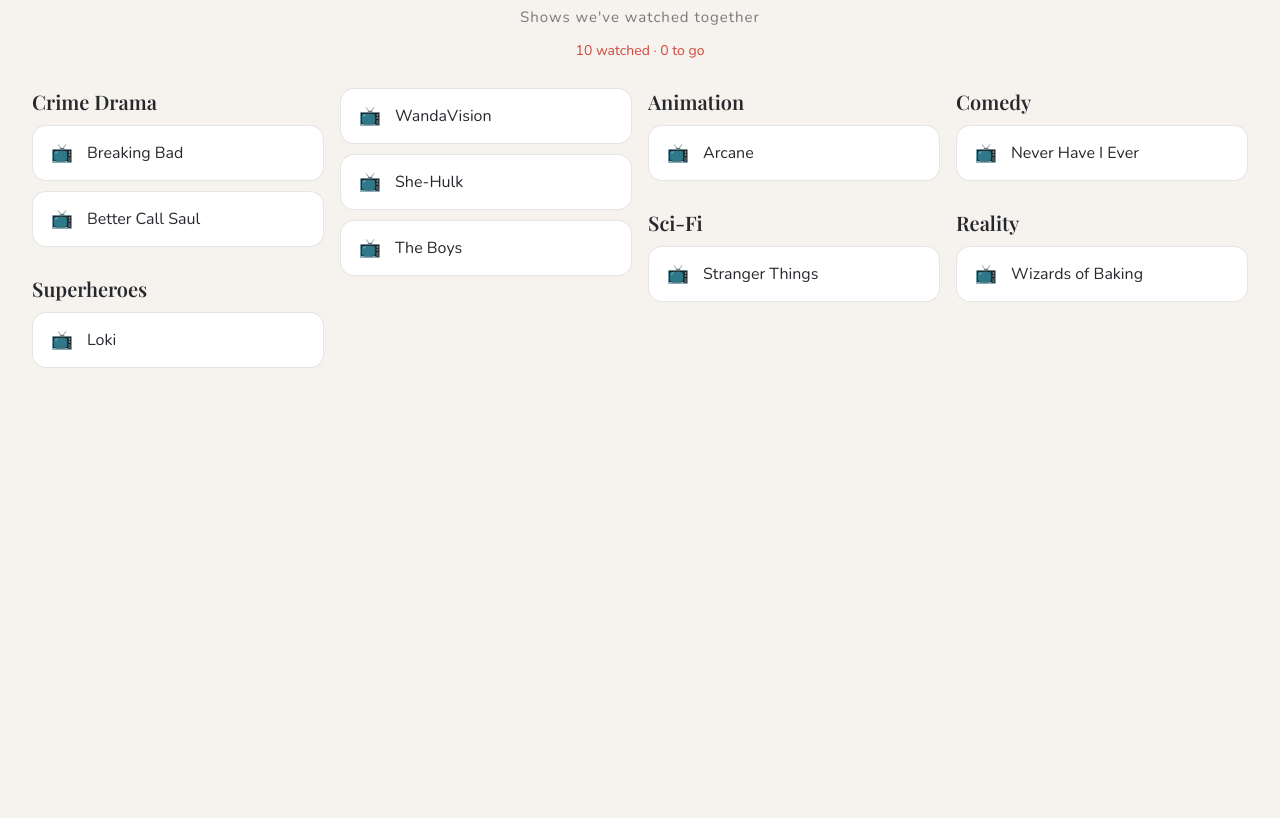
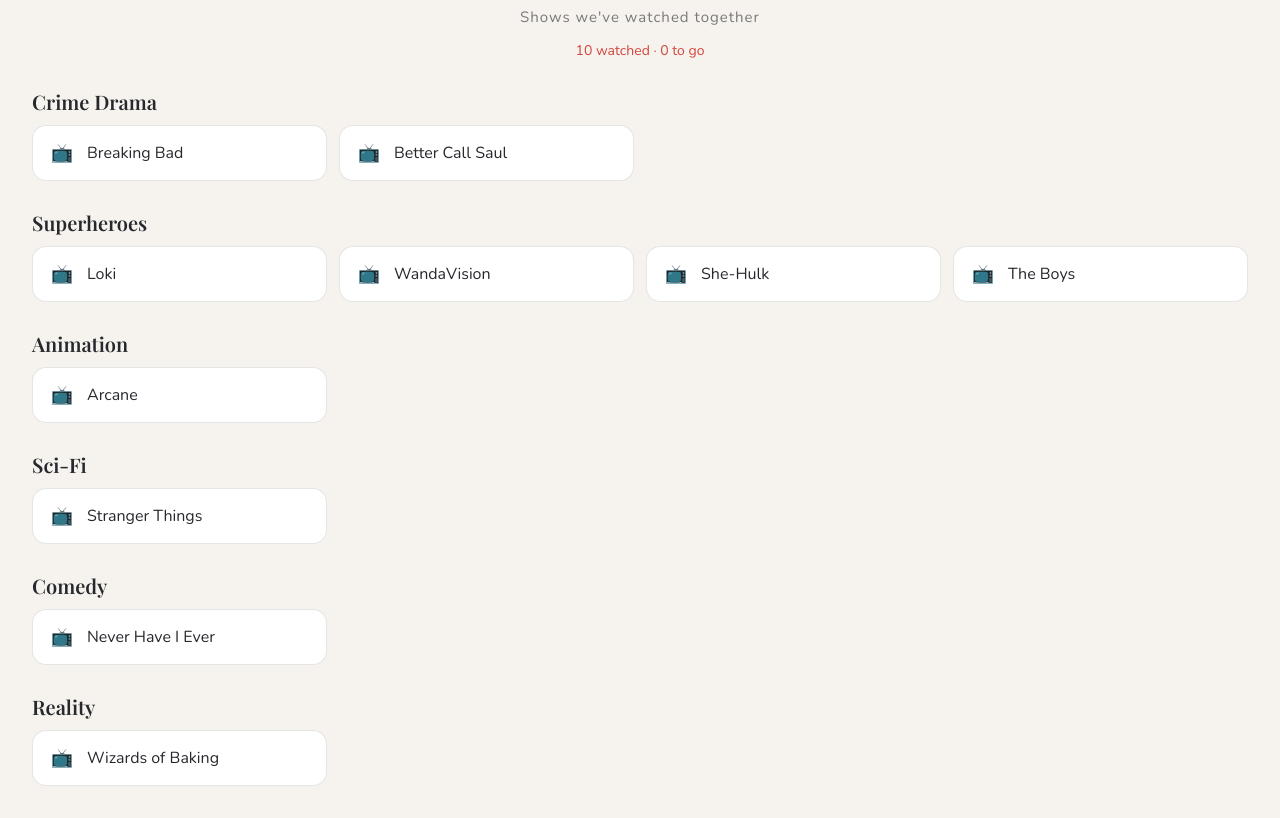
Before and after one commit to Urekzera/Maythan, a plain HTML site: page tv.html in a window 1280 px wide. Shown: the part 126-944 px from the top of the page. Before the commit the page ends 800 px from the top, so only its background shows below. Drawn offline with nearby package versions, Linux system fonts and the light colour scheme; a web font is replaced by a local one.

Commit message:
One row per category on the list pages

```diff
--- a/home.css
+++ b/home.css
@@ -490,23 +490,16 @@ main.wide { max-width: 960px; }
 }
 
 /* Games, TV shows, movies, recipes on big screens:
-   the whole list (headings + cards) flows into side-by-side columns,
-   so you don't have to scroll so much. Phones keep one column. */
+   each category gets its own row, with its cards side by side
+   (as many as fit across, then the next line). Phones keep one column. */
 @media (min-width: 700px) {
   main.collection { max-width: 1400px; padding-left: 32px; padding-right: 32px; }
-  main.collection #list {
-    columns: 260px 4;       /* as many 260px-wide columns as fit, up to 4 */
-    column-gap: 16px;
-    text-align: left;
-  }
-  main.collection .group-title {
-    break-after: avoid;     /* keep a heading with its first card */
-  }
-  main.collection #list > .group-title:first-child { margin-top: 0; }
-  main.collection .list { display: block; }
-  main.collection .list > * {
-    break-inside: avoid;    /* never cut a card in half between columns */
-    margin-bottom: 10px;
+  main.collection #list { text-align: left; }
+  main.collection .list {
+    display: grid;
+    grid-template-columns: repeat(auto-fill, minmax(260px, 1fr));
+    gap: 12px;
+    align-items: start;
   }
   /* long comments: show 3 lines, the rest when the mouse is on the card */
   main.collection .item-sub {
--- a/tv.html
+++ b/tv.html
@@ -7,7 +7,7 @@
   <link rel="preconnect" href="https://fonts.googleapis.com" />
   <link rel="preconnect" href="https://fonts.gstatic.com" crossorigin />
   <link href="https://fonts.googleapis.com/css2?family=Playfair+Display:ital,wght@0,600;1,500&family=Nunito:wght@400;600&display=swap" rel="stylesheet" />
-  <link rel="stylesheet" href="home.css?v=18" />
+  <link rel="stylesheet" href="home.css?v=19" />
 </head>
 <body>
 
```
Also changed, not shown: bucket.html (+1 -1 lines), cats.html (+1 -1 lines), food.html (+1 -1 lines), games.html (+1 -1 lines), index.html (+1 -1 lines), movies.html (+1 -1 lines), recipes.html (+1 -1 lines).
